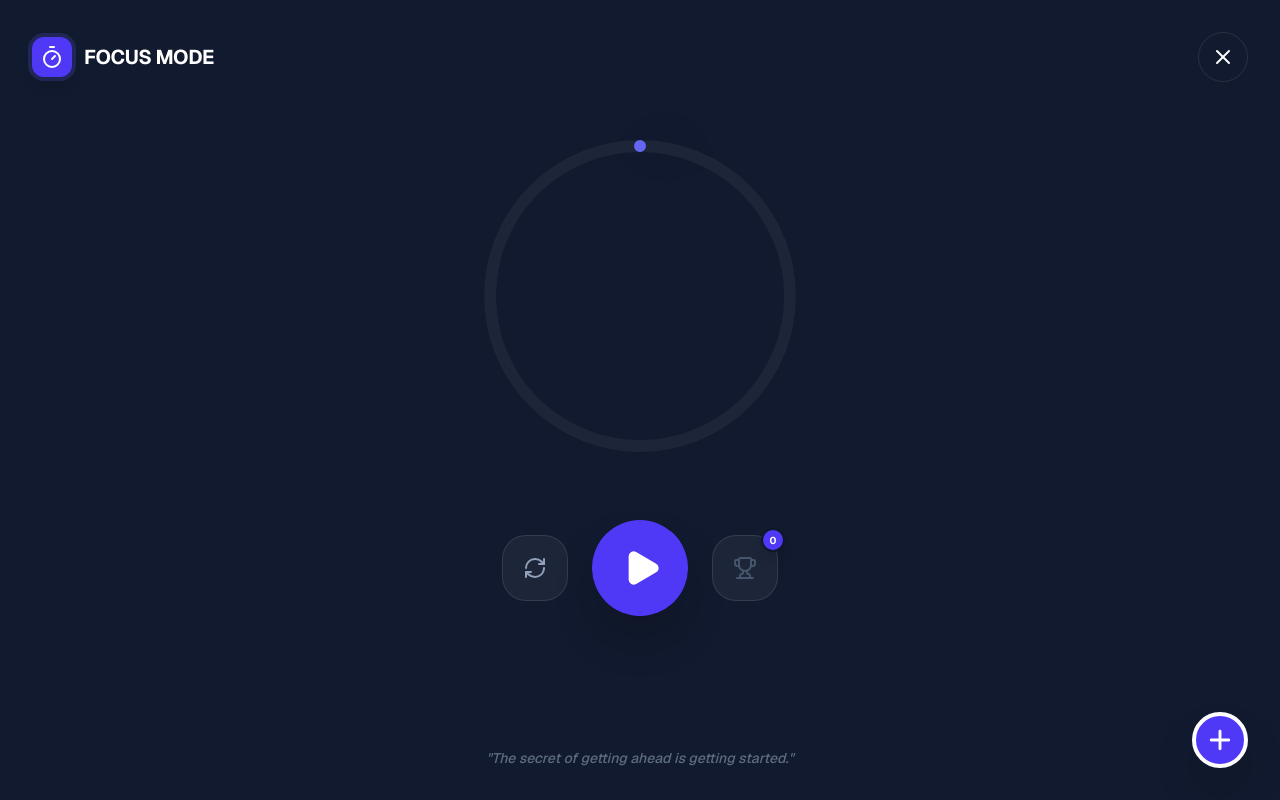
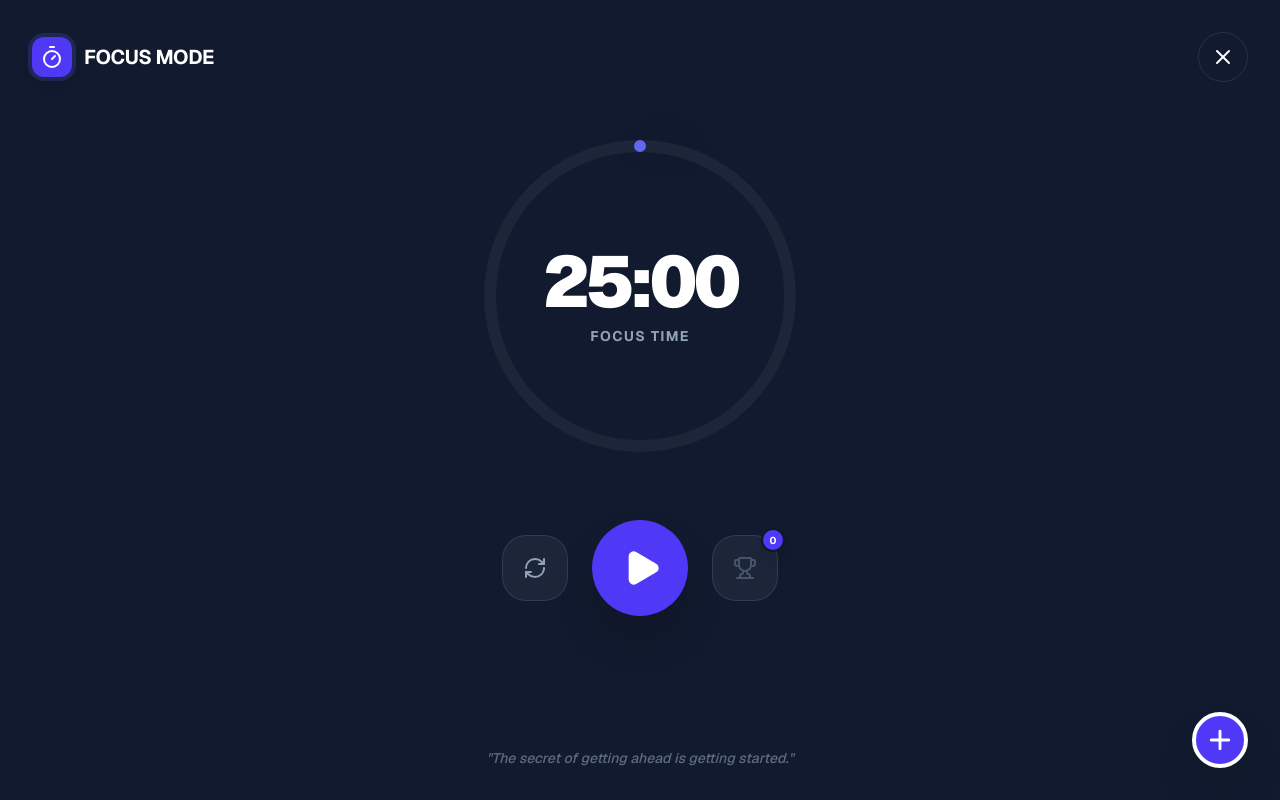
Before and after one commit to German-German/study-planner, a Next.js app: page /focus in a window 1280 px wide. Built offline with nearby package versions, Linux system fonts and the light colour scheme.

Commit message:
Final hydration and production structural fixes

```diff
--- a/src/app/focus/page.tsx
+++ b/src/app/focus/page.tsx
@@ -19,6 +19,10 @@ function FocusContent() {
   const [hasMounted, setHasMounted] = useState(false);
 
   const timerRef = useRef<NodeJS.Timeout | null>(null);
+
+  useEffect(() => {
+    setHasMounted(true);
+  }, []);
 
   useEffect(() => {
     if (taskId) {
```
